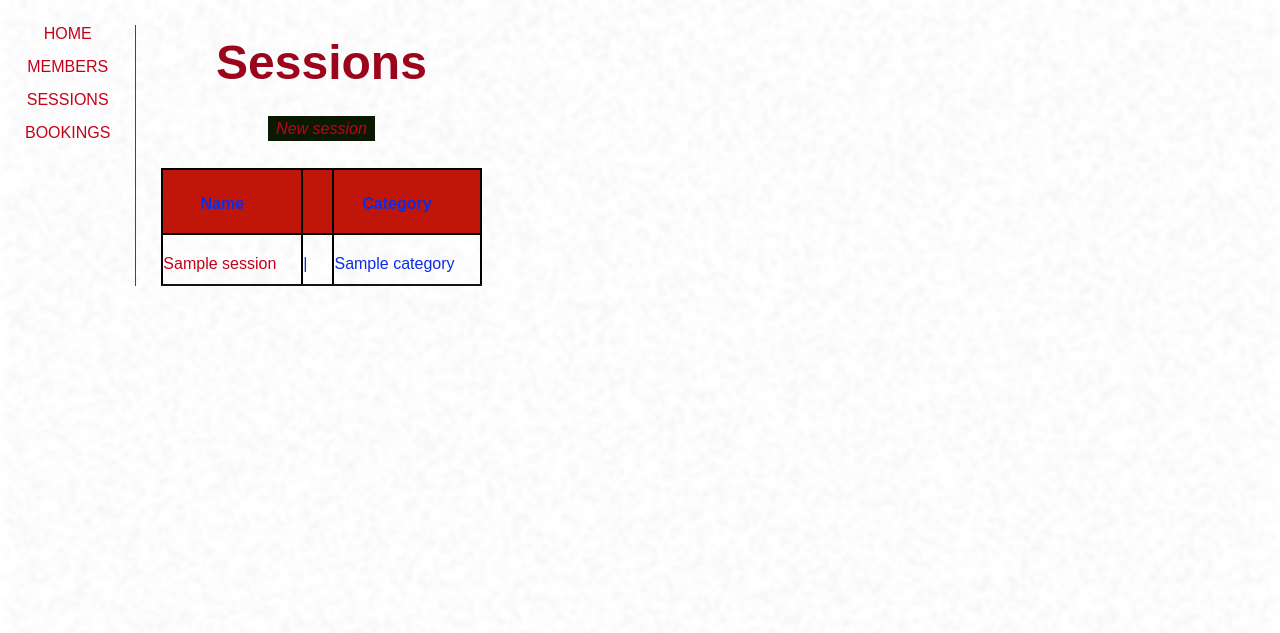
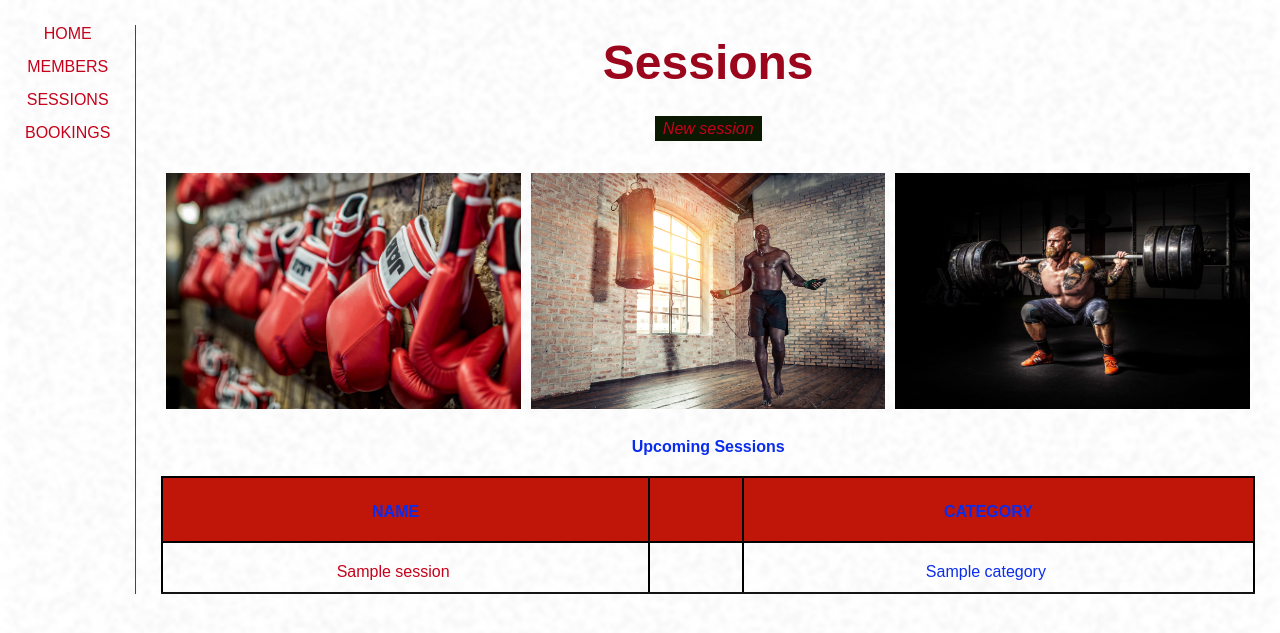
Before and after one commit to rbodsworth/Gym_Project, a Flask app: page /sessions in a window 1280 px wide. Shown: the top 633 px of the page. Run offline with Flask 2, Linux system fonts and the light colour scheme; a database or web service that is not in the repository returns one stand-in record (values such as "Sample title"); some libraries are stand-ins or nearby versions; some web fonts are replaced.

Commit message:
added images

```diff
--- a/static/css/buttons.css
+++ b/static/css/buttons.css
@@ -1,3 +1,8 @@
+table.center {
+  margin-left:auto;
+  margin-right:auto;
+}
+
 .btn {
     border:0px none;
     padding: 4px 8px;
--- a/static/css/style.css
+++ b/static/css/style.css
@@ -1,6 +1,24 @@
+.row {
+  display: flex;
+}
+
+.column {
+  flex: 33.33%;
+  padding: 5px;
+}
+
+.member {
+  display:flex;
+  flex-direction: row;
+  padding: 5px;
+  text-align: right;
+  font-size: 30px;
+  margin: 20px
+}
+
 body {
   background: url(/static/images/so-white.png);
-  background-size: cover;)
+  background-size: cover;
 }
 .header {
   padding: 5px;
@@ -94,3 +112,16 @@ body {
     border-left: 1px solid #254E70;
     padding-left: 25px;
   }
+
+  .column {
+    float: left;
+    width: 33.33%;
+    padding: 5px;
+  }
+
+  /* Clear floats after image containers */
+  .row::after {
+    content: "";
+    clear: both;
+    display: table;
+  }
--- a/static/css/tables.css
+++ b/static/css/tables.css
@@ -1,10 +1,14 @@
+.session{}
 
+table.center {
+  margin-left:auto;
+  margin-right:auto;
+}
 
 td, th {
     font-family: Arial, Helvetica, sans-serif;
     text-align: center;
     border: 2px solid black;
-    order-bottom: 1px solid rgb(17, 1, 1);
     border-bottom: 2px solid rgb(20, 20, 20);
   }
 
--- a/templates/members/new.html
+++ b/templates/members/new.html
@@ -1,7 +1,7 @@
 {% extends "base.html" %}
 {% block content %}
 
-<h2>Add a New Member</h2>
+<h2 class="member">Add a New Member</h2>
 
 <form action="/members" method="POST">
     <div>
--- a/templates/sessions/index.html
+++ b/templates/sessions/index.html
@@ -7,16 +7,34 @@
   <a class="btn btn--action" href="/sessions/new">New session</a>
 </p>
 
-<table>
+<div class="row">
+  <div class="column">
+    <img src="static/images/spar.jpg" alt="spar" style="width:100%">
+  </div>
+  <div class="column">
+    <img src="static/images/jump.jpg" alt="Forest" style="width:100%">
+  </div>
+  <div class="column">
+    <img src="static/images/weight.jpg" alt="Mountains" style="width:100%">
+  </div>
+</div>
+<p>
+
+</p>
+<h4>Upcoming Sessions</h4>
+<p>
+
+</p>
+<table class=>
   <tr>
-    <th>Name</th>
+    <th>NAME</th>
     <th></th>
-    <th>Category</th>
+    <th>CATEGORY</th>
   </tr>
   {% for session in sessions %}
   <tr>
     <td><a href="/sessions/{{ session.id }}"> {{session.name}} </a></td>
-    <td>|</td>
+    <td></td>
     <td>{{ session.category }}</td>
   </tr>
 
```
Also changed, not shown: static/css/main_nav.html (deleted, +0 -23 lines), templates/members/index.html (+14 -1 lines), static/images/Apollo.webp (added), static/images/clubber.jpg (added), static/images/drago.jpg (added), static/images/jump.jpg (added), static/images/rock.jpg (added), static/images/rocky.jpg (added), static/images/spar.jpg (added), static/images/weight.jpg (added).
